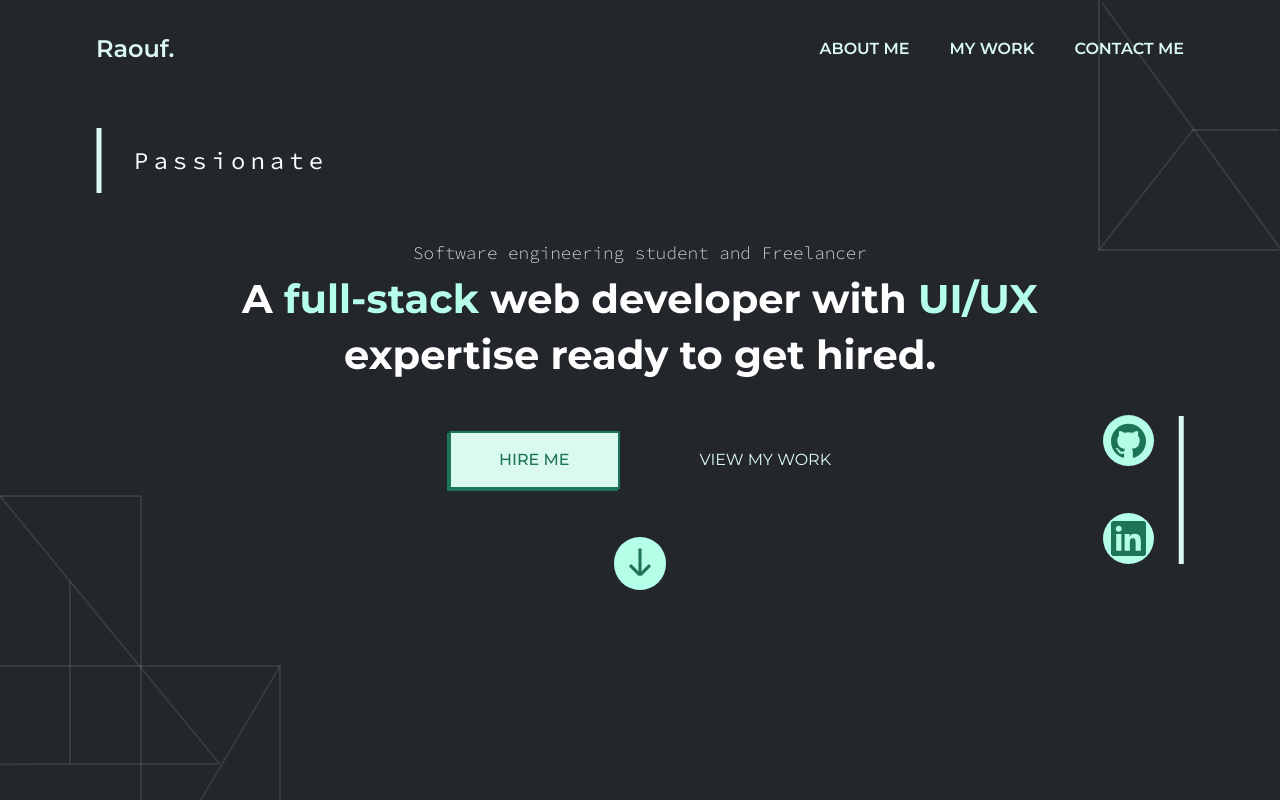
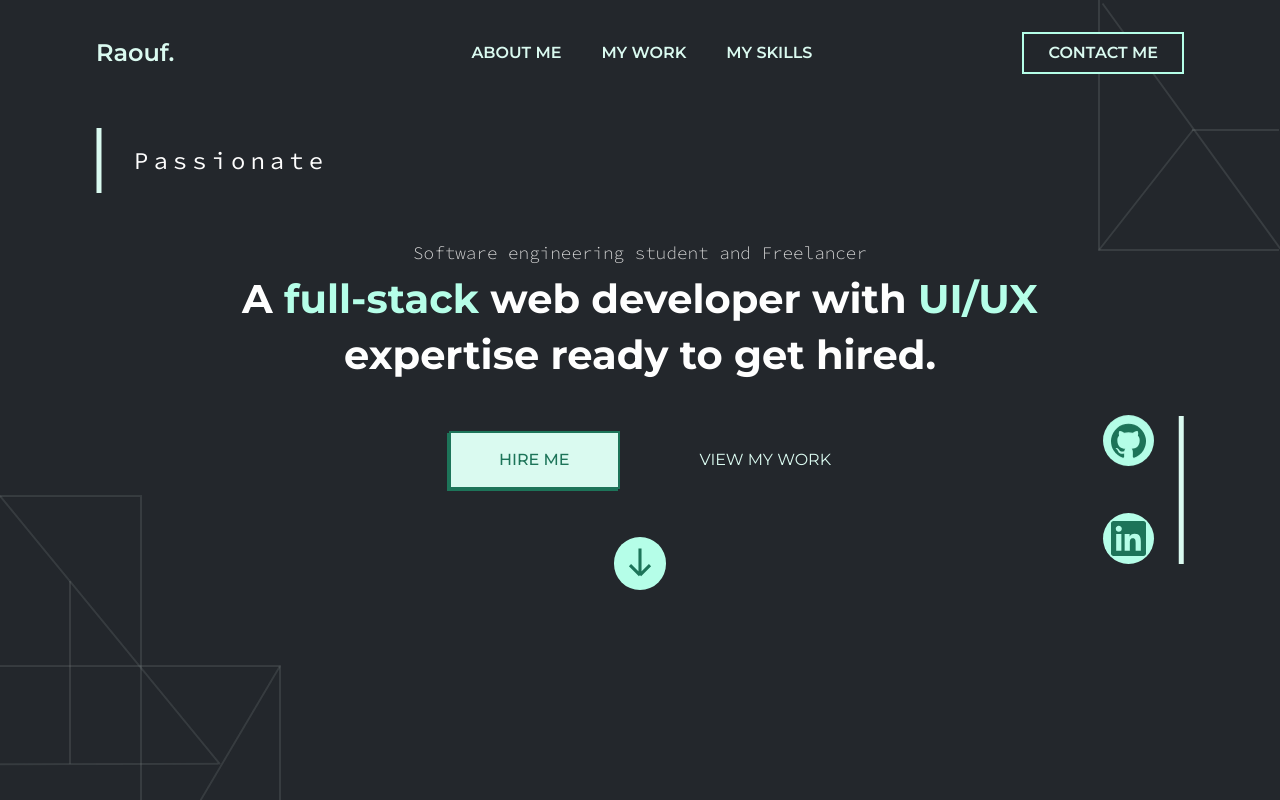
Before and after one commit to raouf-allala/portfolio, a React (Create React App) app: page / in a window 1280 px wide. Shown: the top 800 px of the page. Built offline with nearby package versions, Linux system fonts and the light colour scheme; the HTML template or start-up script is replaced by a standard one.

Commit message:
fixed header

```diff
--- a/src/index.css
+++ b/src/index.css
@@ -67,7 +67,17 @@ h1{
 .btn:hover{
   box-shadow: -5px 5px 0px var(--clr-dark);
 }
-
+.btn-contact{
+  display: inline-block;
+  padding-inline: 1.5em;
+  padding-block: .5em;
+  border: 2px solid var(--clr-light);
+  background-color: var(--clr-bg);
+  transition: 300ms all ease;
+}
+.btn-contact:hover{
+  transform: translate(8px , -6px);
+}
 /*                                   utilities                                     */
 
 .clr-text{
@@ -75,6 +85,9 @@ h1{
 }
 .p-events-non{
   pointer-events: none;
+}
+.p-relative{
+  position: relative;
 }
 /*                                   header                                       */
 
@@ -97,6 +110,10 @@ h1{
 .nav-active nav a{
   color: var(--clr-dark);
 }
+.nav-active .btn-contact{
+  color: var(--clr-text);
+  border: 2px solid var(--clr-dark);
+}
 nav{
   display: flex;
   justify-content: space-between;
@@ -111,15 +128,32 @@ nav a {
   display: flex;
   align-items: center;
   gap: 2.5em;
+  margin-left: 8%;
 }
 .logo a{
   font-size: 1.5rem;
 }
-
-
-
-
-
+.layer{
+  background-color: var(--clr-light);
+  position: absolute;
+  width: 100%;
+  height: 100%;
+  top: 0;
+  right: 0;
+  z-index: -1;
+  transition: 300ms all ease;
+}
+.holder:hover .layer:nth-child(2){
+  opacity: .7;
+  transform: translate(6px,-4px);
+}
+.holder:hover .layer:nth-child(3){
+  opacity: .5;
+  transform: translate(3px,-2px);
+}
+.holder:hover .layer:nth-child(4){
+  opacity: .3;
+}
 /*                                        main                            */
 main{
   margin-top: 8em;
--- a/src/pages/Header.jsx
+++ b/src/pages/Header.js
@@ -1,18 +1,17 @@
-import { useState } from "react";
+import { useState } from 'react';
 
 const Header = () => {
-  const [nav,setNav] = useState(false);
+  const [nav, setNav] = useState(false);
   const changeBg = () => {
-    if(window.scrollY >= 80){
+    if (window.scrollY >= 80) {
       setNav(true);
-    }
-    else{
+    } else {
       setNav(false);
     }
-  }
-  window.addEventListener("scroll",changeBg);
+  };
+  window.addEventListener('scroll', changeBg);
   return (
-    <header className={!nav ? "nav" : "nav-active"}>
+    <header className={!nav ? 'nav' : 'nav-active'}>
       <div className="container">
         <nav>
           <div className="logo">
@@ -26,9 +25,17 @@ const Header = () => {
               <a href="/">MY WORK</a>
             </li>
             <li>
-              <a href="/">CONTACT ME</a>
+              <a href="/">MY SKILLS</a>
             </li>
           </ul>
+          <div className="holder p-relative">
+            <a className="btn-contact" href="/">
+              CONTACT ME
+            </a>
+            <div className="layer"></div>
+            <div className="layer"></div>
+            <div className="layer"></div>
+          </div>
         </nav>
       </div>
     </header>
```
